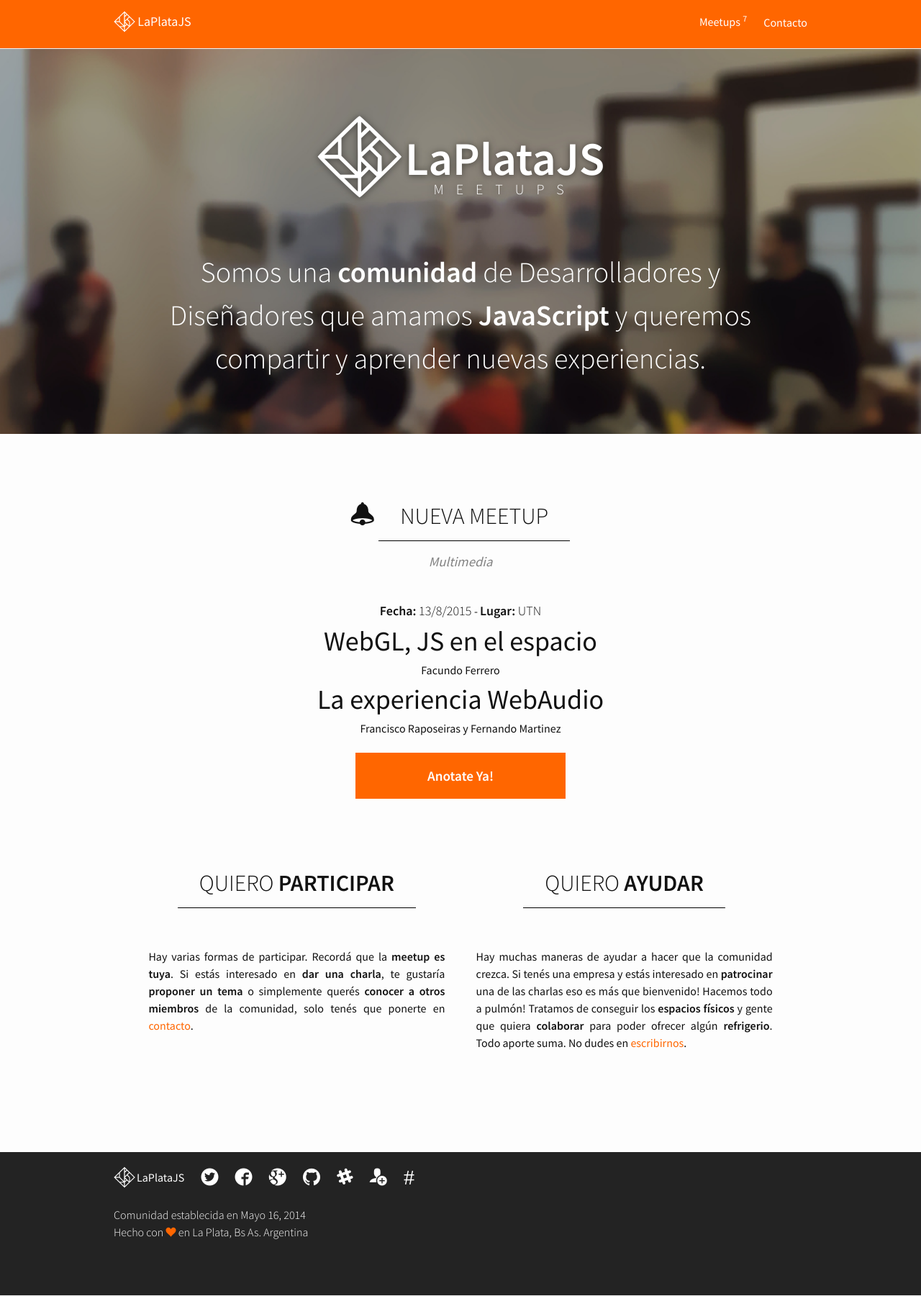
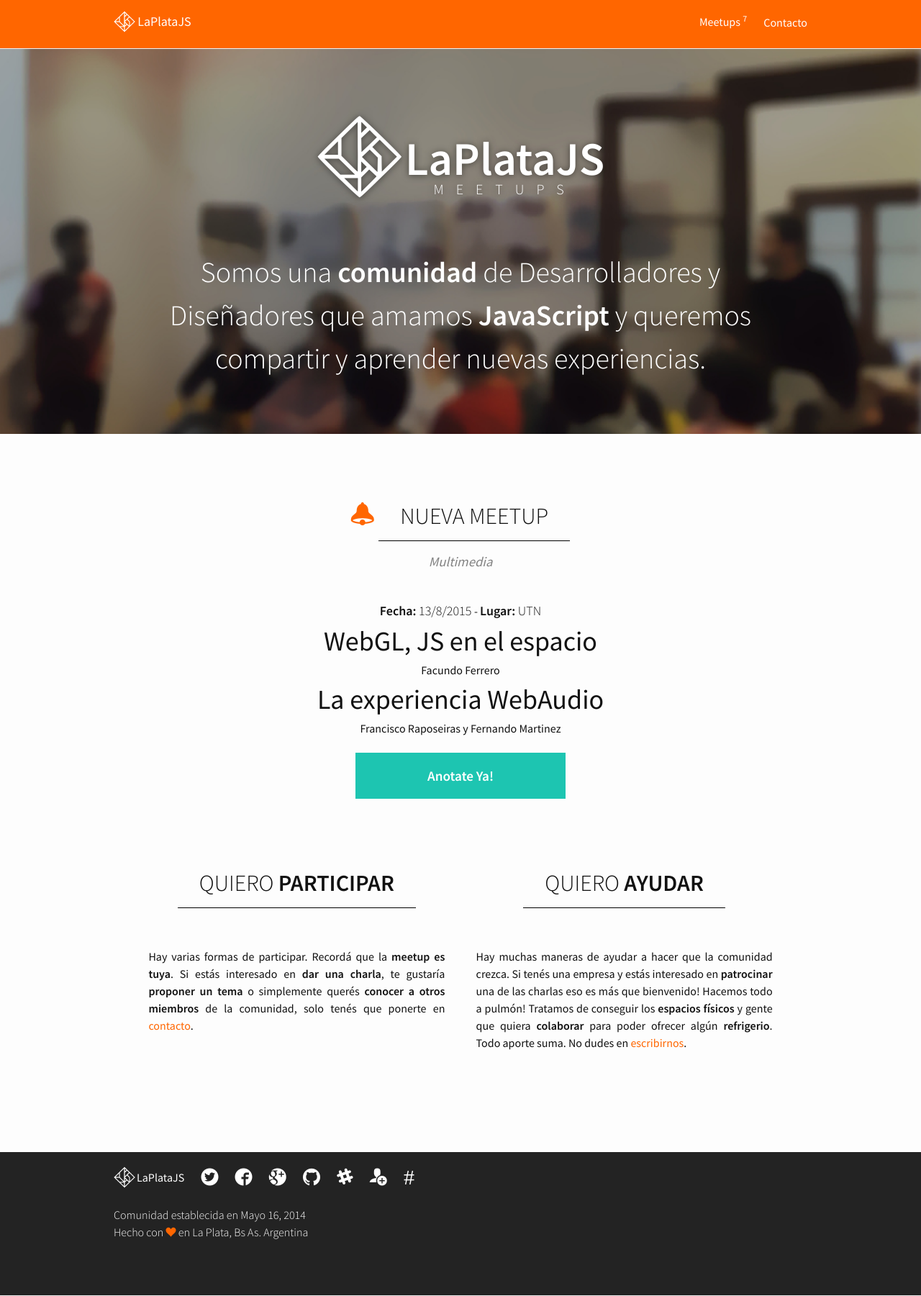
Before and after one commit to laplatajs/laplatajs.github.io, a Jekyll site: the page built from index.html, in a window 1280 px wide. Shown: the whole page at 72% size. Built offline with Jekyll 4.4.1, drawn with Linux system fonts in a browser that asks for light colours.

Commit message:
color changes

```diff
--- a/_sass/_variables.scss
+++ b/_sass/_variables.scss
@@ -14,6 +14,8 @@ $brand-color:      #f60;
 $grey-color:       #828282;
 $grey-color-light: lighten($grey-color, 40%);
 $grey-color-dark:  darken($grey-color, 25%);
+
+$green-color: #1dc5b1;
 
 $on-palm:          600px;
 $on-laptop:        800px;
--- a/resources/css/main.scss
+++ b/resources/css/main.scss
@@ -100,6 +100,10 @@ article.wide {
 article.announcement {
   padding: 80px 0 0 0;
 
+  .icon-.bell {
+    color: $brand-color;
+  }
+
   h3 {
       text-align: center;
       font-style: italic;
@@ -138,7 +142,7 @@ article.announcement {
     a,
     a:hover,
     a:visited {
-      background: $brand-color;
+      background: $green-color;
       color: white;
       margin: 40px;
       padding: 20px 100px;
```
